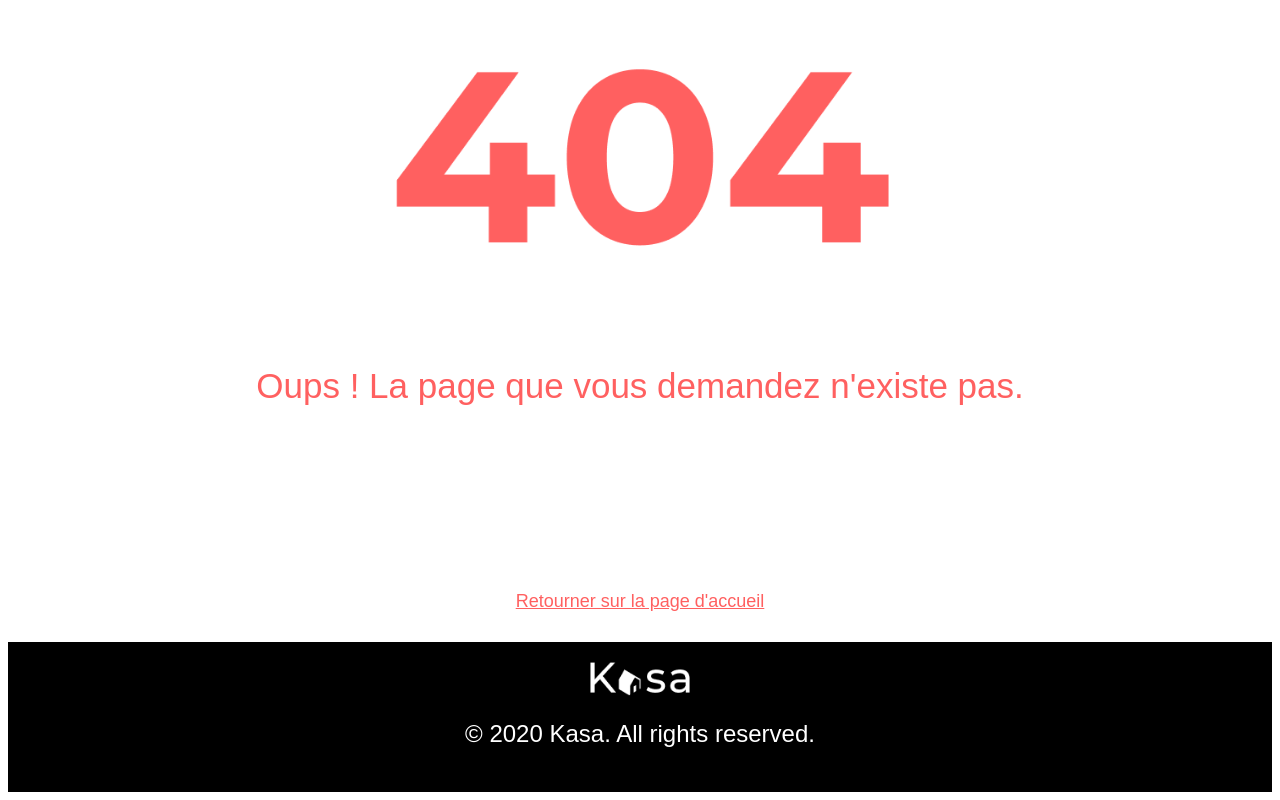
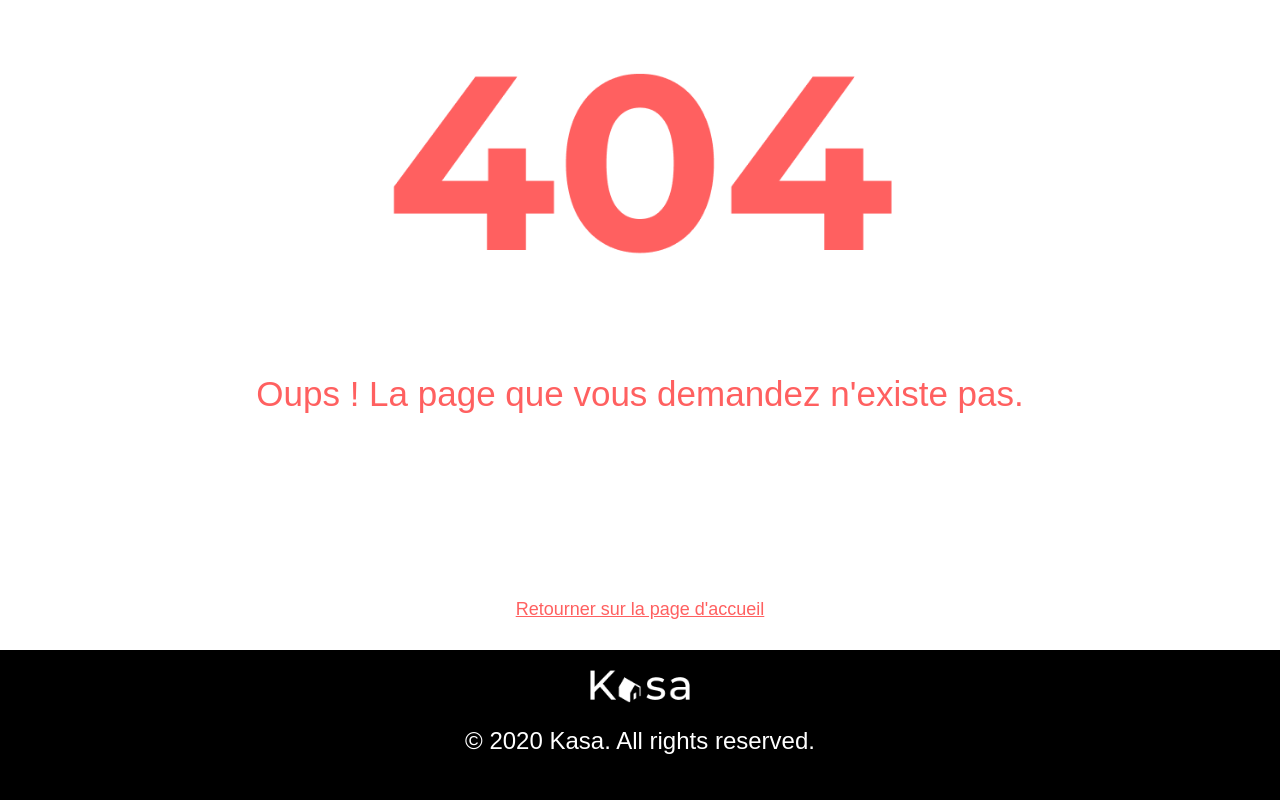
Before and after one commit to Laura-S21/kasa, a React (Create React App) app: page /error in a window 1280 px wide. Shown: the part 186-986 px from the top of the page. Built offline with nearby package versions, Linux system fonts and the light colour scheme.

Commit message:
:style: correct max-width and footer position

```diff
--- a/src/components/Footer/_footer.scss
+++ b/src/components/Footer/_footer.scss
@@ -1,13 +1,16 @@
 @import "../../styles/variables";
+
 
 .footer-wrapper {
     background-color: black;
-    margin-top: 30px;
     height: 150px;
     display: flex;
     flex-direction: column;
     align-items: center;
     justify-content: center;
+    position: absolute;
+    bottom: 0;
+    width: 100%;
 
     &__logo {
         width: 100px;
--- a/src/components/Header/_header.scss
+++ b/src/components/Header/_header.scss
@@ -7,6 +7,7 @@
     justify-content: space-between;
     margin-left: 5%;
     margin-right: 5%;
+    padding-top: 1%;
 
     @include min-width(small) {
         margin-top: 20px;
--- a/src/pages/About/_about.scss
+++ b/src/pages/About/_about.scss
@@ -1,10 +1,10 @@
 @import "../../styles/variables";
+
 
 .about-head-wrapper {
     display: flex;
     justify-content: center;
     margin-top: 50px;
-    position: relative;
 }
 
 .about-img-box {
--- a/src/pages/Home/_home.scss
+++ b/src/pages/Home/_home.scss
@@ -1,8 +1,19 @@
+body {
+    min-height: 100vh;
+    max-width: 1500px;
+    margin: auto;
+    padding-bottom: 180px;
+    position: relative;
+}
+
+.home-wrapper {
+    margin-bottom: 30px;
+}
+
 .head-wrapper {
     display: flex;
     justify-content: center;
     margin-top: 50px;
-    position: relative;
 }
 
 .locations-wrapper {
--- a/src/pages/Home/index.jsx
+++ b/src/pages/Home/index.jsx
@@ -8,7 +8,7 @@ function Home() {
     const locations = useLocations()
 
     return (
-        <div>
+        <div className="home-wrapper">
             <Banner
                 img={Img1}
                 h1={"Chez vous, partout et ailleurs"}
```
